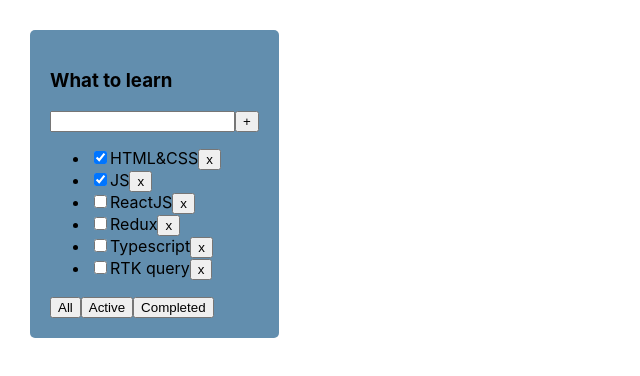
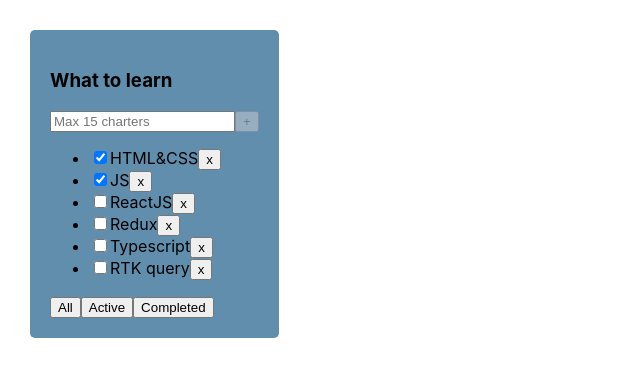
Before and after one commit to RusCherep/todolist-01, a React (Vite) app: page / in a window 1280 px wide. Shown: the top 376 px of the page, without its empty margins (0-640 px from the left). Built offline with nearby package versions, Linux system fonts and the light colour scheme.

Commit message:
add todolist create function and refactor code

```diff
--- a/package.json
+++ b/package.json
@@ -11,7 +11,8 @@
   },
   "dependencies": {
     "react": "19.0.0",
-    "react-dom": "19.0.0"
+    "react-dom": "19.0.0",
+    "uuid": "^11.1.0"
   },
   "devDependencies": {
     "@types/react": "19.0.2",
--- a/src/App.tsx
+++ b/src/App.tsx
@@ -1,6 +1,7 @@
 import './App.css'
-import {Task, ToDoList} from "./ToDoList.tsx";
 import {useState} from "react";
+import {v1} from "uuid";
+import {Task, ToDoList} from "./ToDoListOnChange.tsx";
 
 export type FilterValues = "All" | "Active" | "Completed"
 //CRUD
@@ -9,16 +10,28 @@
 //BLL
     const [tasks, setTasks] =
         useState([
-            {id: 1, title: 'HTML&CSS', isDone: true},
-            {id: 2, title: 'JS', isDone: true},
-            {id: 3, title: 'ReactJS', isDone: false},
-            {id: 4, title: 'Redux', isDone: false},
-            {id: 5, title: 'Typescript', isDone: false},
-            {id: 6, title: 'RTK query', isDone: false},
+            {id: v1(), title: 'HTML&CSS', isDone: true},
+            {id: v1(), title: 'JS', isDone: true},
+            {id: v1(), title: 'ReactJS', isDone: false},
+            {id: v1(), title: 'Redux', isDone: false},
+            {id: v1(), title: 'Typescript', isDone: false},
+            {id: v1(), title: 'RTK query', isDone: false},
         ])
 //UI
 
+    //create task
+    const createTask=(title:string)=>{
+        const newTask:Task={
+            id: v1(),
+            title: title,
+            isDone: false
+        }
+         const newTasks = [newTask, ...tasks]
+         setTasks(newTasks)
+    }
 
+
+    //filter
     const [filter, setFilter] = useState<FilterValues>("All")
 
     let filteretdTasks = tasks;
@@ -34,6 +47,7 @@
         setFilter(nextFilter);
     }
 
+    //delete task
     const deleteTasks = (taskId: Task["id"]) => {
         const nextTasks = tasks.filter(t => t.id !== taskId)
         setTasks(nextTasks);
@@ -41,7 +55,11 @@
 
     return (
         <div className="app">
-            <ToDoList tasks={filteretdTasks} title={"What to learn"} deleteTasks={deleteTasks} changeToDoListFilter={changeToDoListFilter}/>
+            <ToDoList tasks={filteretdTasks}
+                      title={"What to learn"}
+                      deleteTasks={deleteTasks}
+                      changeToDoListFilter={changeToDoListFilter}
+                      createTask={createTask} />
         </div>
     )
 }
--- a/src/Button.tsx
+++ b/src/Button.tsx
@@ -1,12 +1,13 @@
 
 type ButonType = {
     title:string
+    disabled?:boolean
     onClickHandler?: () => void
 }
 //Button Template
 
-export const ButtonTemplate = ({title, onClickHandler}:ButonType) =>{
+export const ButtonTemplate = ({title, onClickHandler, disabled}:ButonType) =>{
     return(
-        <button onClick={onClickHandler}>{title}</button>
+        <button disabled={disabled} onClick={onClickHandler}>{title}</button>
     )
 }
--- a/src/ToDoList.tsx
+++ b/src/ToDoListItemRef.tsx
@@ -1,9 +1,10 @@
 import {ButtonTemplate} from "./Button.tsx";
 import {FilterValues} from "./App.tsx";
+import {useRef} from "react";
 
 
 export type Task = {
-    id: number
+    id: string
     title: string
     isDone: boolean
 
@@ -14,17 +15,25 @@
     title: string
     tasks: Task[]
     deleteTasks: (taskId: Task["id"]) => void
+    createTask:(title:string)=>void;
     changeToDoListFilter:(nextFilter:FilterValues)=>void
+
 }
 
 
-export const ToDoList = ({title, tasks, deleteTasks, changeToDoListFilter}: Props) => {
+export const ToDoListItemRef = ({title, tasks, deleteTasks, changeToDoListFilter, createTask}: Props) => {
+    const inputRef = useRef<HTMLInputElement>(null)
     return (
         <div>
             <h3>{title}</h3>
             <div>
-                <input/>
-                <ButtonTemplate title={"+"}/>
+                <input ref={inputRef}/>
+                <ButtonTemplate title={"+"} onClickHandler={()=>{
+                    if(inputRef.current) {
+                        createTask(inputRef.current.value);
+                        inputRef.current.value="";
+                    }
+                }}/>
             </div>
 
             {tasks.length === 0
--- /dev/null
+++ b/src/ToDoListOnChange.tsx
@@ -0,0 +1,89 @@
+import {ButtonTemplate} from "./Button.tsx";
+import {FilterValues} from "./App.tsx";
+import {ChangeEvent, useState, KeyboardEvent} from "react";
+
+
+
+export type Task = {
+    id: string
+    title: string
+    isDone: boolean
+
+
+}
+
+type Props = {
+    title: string
+    tasks: Task[]
+    deleteTasks: (taskId: Task["id"]) => void
+    createTask:(title:string)=>void;
+    changeToDoListFilter:(nextFilter:FilterValues)=>void
+
+}
+
+
+
+export const ToDoList = ({title, tasks, deleteTasks, changeToDoListFilter, createTask}: Props) => {
+    const [taskTitle, setTaskTitle]= useState("")
+
+    const createTaskHandler=() =>{
+        createTask(taskTitle);
+        setTaskTitle("");
+    }
+    const IsAddTaskPossible = taskTitle !== "" && taskTitle.length <= 15
+
+    const onChangeTascTitleHandler = (e:ChangeEvent<HTMLInputElement>)=>setTaskTitle(e.currentTarget.value)
+
+    const onKeyDownCreateTaskHandler = (e:KeyboardEvent<HTMLInputElement>)=>{
+        if (e.key === "Enter" && IsAddTaskPossible){
+            createTaskHandler()
+        }
+    }
+
+    const maxTaskTitleLenght = 15
+
+    return (
+        <div>
+            <h3>{title}</h3>
+            <div>
+                <input
+                    value={taskTitle}
+                    placeholder={`Max ${maxTaskTitleLenght} charters`}
+                    onChange={onChangeTascTitleHandler}
+                    onKeyDown={onKeyDownCreateTaskHandler}
+                />
+
+                <ButtonTemplate title={"+"}
+                                disabled={!IsAddTaskPossible}
+                                onClickHandler={()=>createTaskHandler()}/>
+                {taskTitle && taskTitle.length < maxTaskTitleLenght && <div>rest {maxTaskTitleLenght-taskTitle.length}</div>}
+                {taskTitle && taskTitle.length === maxTaskTitleLenght && <div>Max charters for task</div>}
+                {taskTitle && taskTitle.length >maxTaskTitleLenght && <div>More then {maxTaskTitleLenght} charters</div>}
+            </div>
+
+            {tasks.length === 0
+                ? (
+                    <p>Тасок нет</p>
+                )
+                : (
+                    <ul>
+                        {tasks.map(task => {
+                            return (
+                                <li key={task.id}>
+                                    <input type="checkbox" checked={task.isDone}/>
+                                    <span>{task.title}</span>
+                                    <ButtonTemplate title={"x"}
+                                                    onClickHandler={() => deleteTasks(task.id)}/>
+
+                                </li>
+                            )
+                        })}
+                    </ul>
+                )}
+            <div>
+                <ButtonTemplate title={"All"} onClickHandler={()=>changeToDoListFilter("All")}/>
+                <ButtonTemplate title={"Active"} onClickHandler={()=>changeToDoListFilter("Active")}/>
+                <ButtonTemplate title={"Completed"} onClickHandler={()=>changeToDoListFilter("Completed")}/>
+            </div>
+        </div>)
+}
```
Also changed, not shown: src/tests/03.ts (deleted, +0 -65 lines), 1 other file (tests, documents, lock files or other folders).
